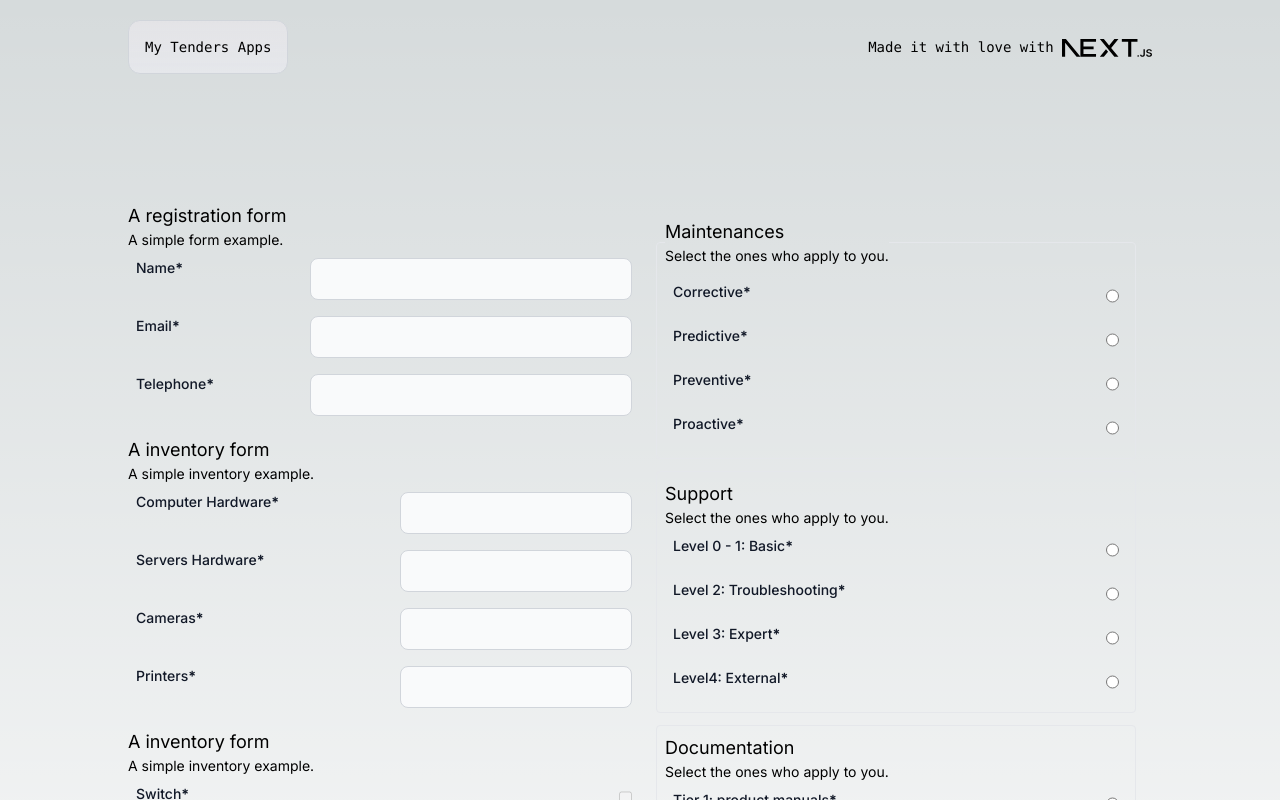
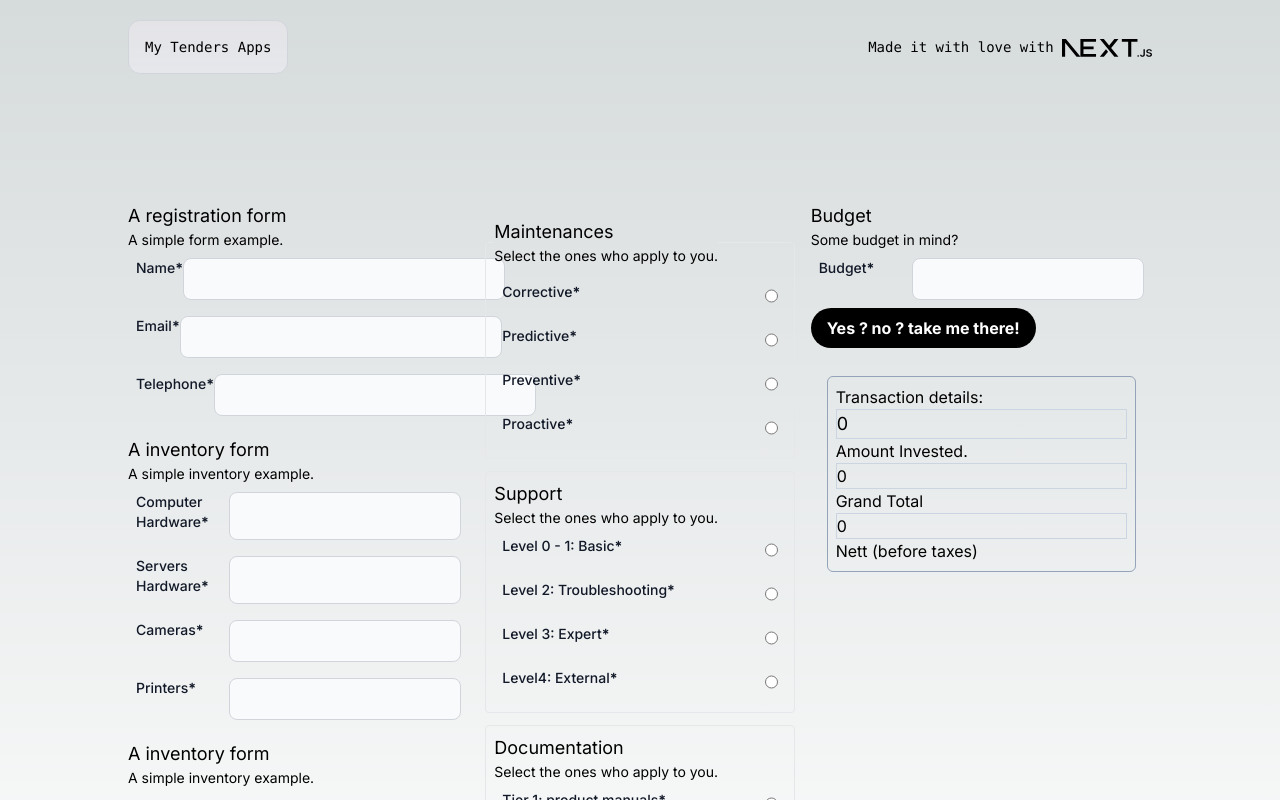
Before and after one commit to josepplloo/my-quotes-app, a Next.js app: page / in a window 1280 px wide. Shown: the top 800 px of the page. Built offline with nearby package versions, Linux system fonts and the light colour scheme.

Commit message:
basic use case

```diff
--- a/src/components/form/BasicInput.tsx
+++ b/src/components/form/BasicInput.tsx
@@ -1,5 +1,5 @@
 "use client";
-import { useDispatch, useSelector } from "@/contexts/QuoteContext";
+import { useDispatch } from "@/contexts/QuoteContext";
 import { actionCreators } from "@/contexts/QuoteContext/reducer";
 import { FieldValueType } from "./types";
 
--- a/src/components/form/UserInfo.tsx
+++ b/src/components/form/UserInfo.tsx
@@ -25,7 +25,7 @@ export const UserInfoForm = () => {
         <BasicInput {...cameras} />
         <BasicInput {...printers} />
       </section>
-      <fieldset className="mb-3" disabled>
+      <fieldset className="mb-3">
         <h2 className="text-lg">{userInfoTech.title}</h2>
         <p className="text-sm">{userInfoTech.description}</p>
         <BasicInput {...networkswitch} />
--- a/src/components/form/UserInfoFormContainer.tsx
+++ b/src/components/form/UserInfoFormContainer.tsx
@@ -2,14 +2,16 @@ import { QuoteProvider } from '@/contexts/QuoteContext/Provider';
 import {UserInfoForm} from './UserInfo';
 import { BillStats } from '../transactions/BillStats';
 import { ContractInfoForm } from './ContractInfo';
+import { BudgetInput } from '../transactions/Budget';
 
 export const UserInfoFormContainer = () => {
   return(
-    <div className="mb-32 mt-32 grid text-center lg:mb-0 lg:w-full lg:max-w-5xl lg:grid-cols-2 lg:text-left">
+    <div className="mb-32 mt-32 grid text-center lg:mb-0 lg:w-full lg:max-w-5xl lg:grid-cols-3 lg:text-left">
         <QuoteProvider>
           <UserInfoForm />
+          <ContractInfoForm />
           <section>
-            <ContractInfoForm />
+            <BudgetInput />
             <BillStats />
           </section>
         </QuoteProvider>
--- /dev/null
+++ b/src/components/transactions/Budget.tsx
@@ -0,0 +1,48 @@
+"use client";
+import { useDispatch, useSelector } from "@/contexts/QuoteContext";
+import { actionCreators } from "@/contexts/QuoteContext/reducer";
+import { BasicInput } from "../form/BasicInput";
+import { FieldValueType } from "../form/types";
+
+const budgetMeta = {
+  title: "Budget",
+  description: "Some budget in mind?",
+  type: "object",
+  required: [],
+  properties: {
+    budget: {
+      id: "budget",
+      type: "number",
+      title: "Budget",
+      name: "budget",
+    },
+  },
+};
+
+export const BudgetInput = () => {
+  const state = useSelector((state) => state);
+  const { invested, total, net } = state.quote;
+
+  const dispatch = useDispatch();
+  const handleChange = () => {
+    const payload = {
+      fieldID: "",
+      fieldValue: "",
+    };
+    dispatch(actionCreators.setRule1(payload));
+  };
+
+  return (
+    <section className="mb-3">
+      <h2 className="text-lg">{budgetMeta.title}</h2>
+      <p className="text-sm">{budgetMeta.description}</p>
+      <BasicInput {...budgetMeta.properties.budget} />
+      <button
+        className="bg-black hover:bg-gray-600 text-white font-bold py-2 px-4 rounded-full"
+        onClick={handleChange}
+      >
+        Yes ? no ? take me there!
+      </button>
+    </section>
+  );
+};
```
